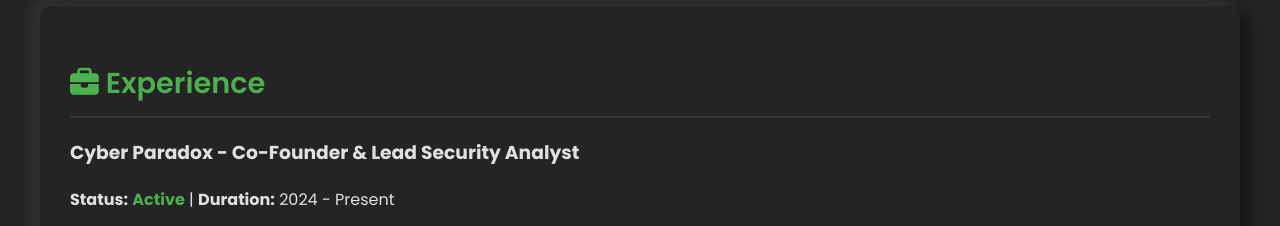
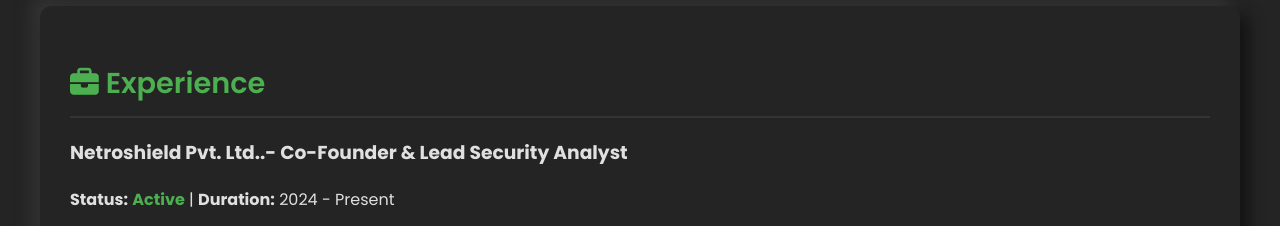
Before and after one commit to Prakash9570/my-Portfolio1, a plain HTML site: page index.html in a window 1280 px wide. Shown: the part 3400-3626 px from the top of the page. Drawn offline with Linux system fonts and the light colour scheme.

Commit message:
Update index.html

```diff
--- a/index.html
+++ b/index.html
@@ -452,7 +452,7 @@
             <h2><i class="fas fa-briefcase"></i> Experience</h2>
 
             <div class="company-info">
-                <h3>Cyber Paradox - Co-Founder & Lead Security Analyst</h3>
+                <h3>Netroshield Pvt. Ltd..- Co-Founder & Lead Security Analyst</h3>
                 <p><strong>Status:</strong> <span style="color: var(--primary-color); font-weight: bold;">Active</span> | <b>Duration:</b> 2024 - Present</p>
                 <p><b>Mission:</b> Providing proactive, adversarial security testing services focused on real-world impact across FinTech, SaaS, and e-commerce.</p>
                 <p>As co-founder, I drive the technical execution of penetration testing engagements, translating complex vulnerabilities into strategic risk mitigation plans.</p>
```
